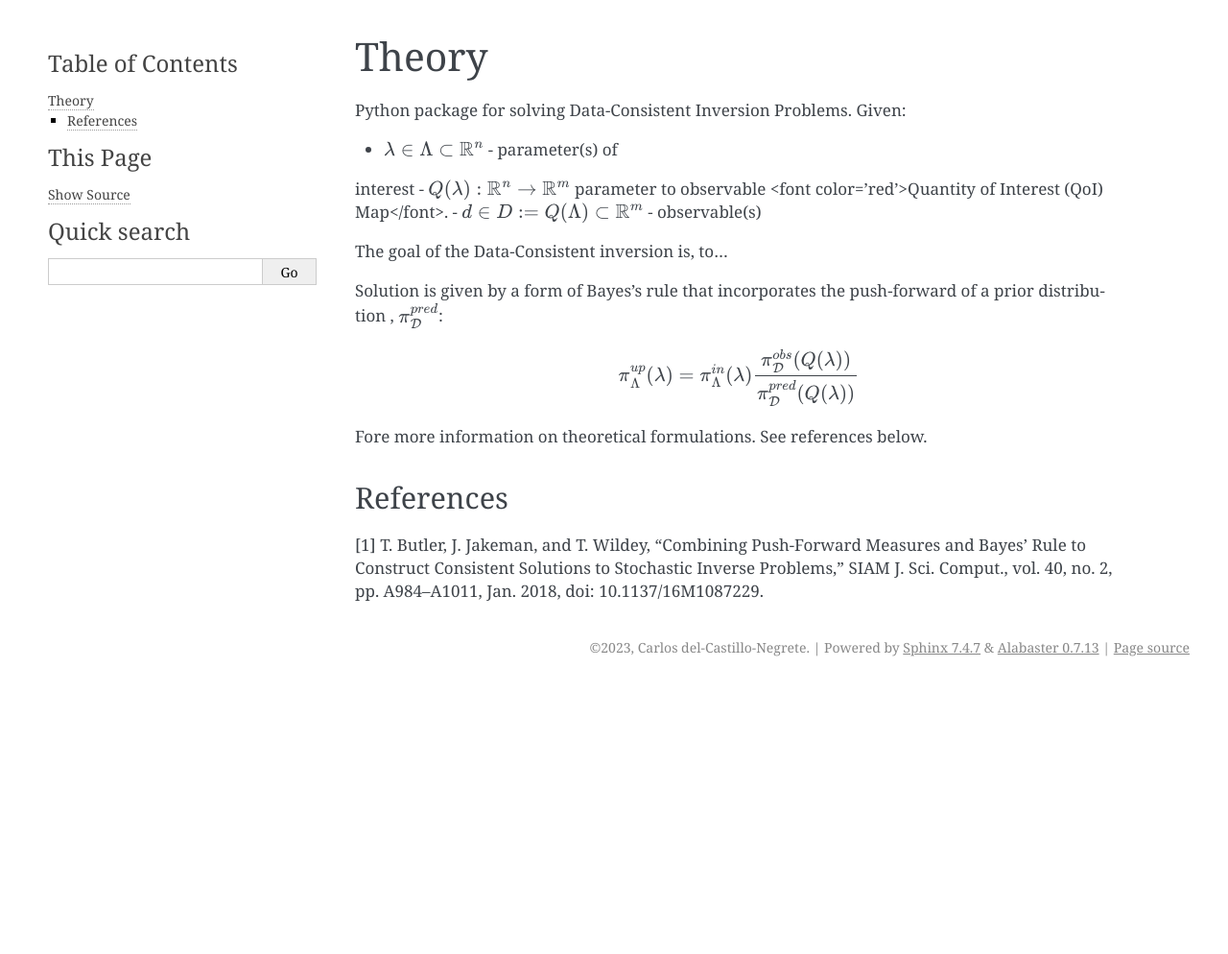
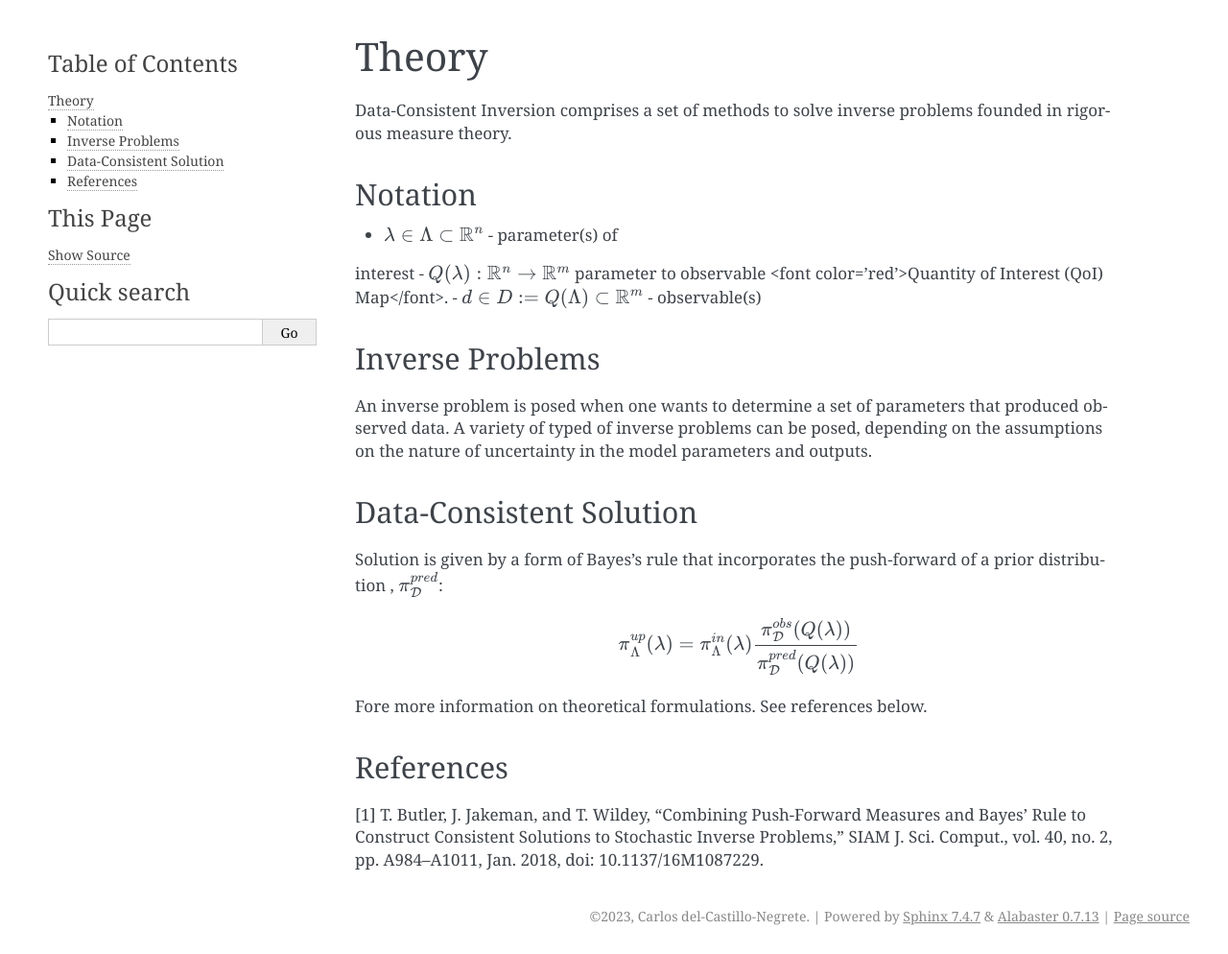
Before and after one commit to UT-CHG/pyDCI, a Sphinx documentation site: the page built from docs/theory.rst, in a window 1280 px wide. Shown: the whole page at 96% size. Built offline with Sphinx 7.4.7, drawn with Linux system fonts in a browser that asks for light colours; pages that are not in the unit, such as notebooks, are missing from menus; the version number is read from the project's files by our own code; before the commit the page ends 900 px from its top, so only the background shows below that.

Commit message:
Update theory.rst

```diff
--- a/docs/theory.rst
+++ b/docs/theory.rst
@@ -2,7 +2,10 @@
 Theory
 ======
 
-Python package for solving Data-Consistent Inversion Problems. Given:
+Data-Consistent Inversion comprises a set of methods to solve inverse problems founded in rigorous measure theory.
+
+Notation
+========
 
 - :math:`\lambda \in \Lambda \subset \mathbb{R}^n` - parameter(s) of
 interest
@@ -10,8 +13,13 @@ interest
 observable <font color='red'>Quantity of Interest (QoI) Map</font>.
 - :math:`d \in D := Q(\Lambda) \subset \mathbb{R}^m` - observable(s)
 
+Inverse Problems
+================
 
-The goal of the Data-Consistent inversion is, to...
+An inverse problem is posed when one wants to determine a set of parameters that produced observed data. A variety of typed of inverse problems can be posed, depending on the assumptions on the nature of uncertainty in the model parameters and outputs.
+
+Data-Consistent Solution
+========================
 
 Solution is given by a form of Bayes's rule that incorporates the push-forward
 of a prior distribution , :math:`\pi^{pred}_\mathcal{D}`:
```
